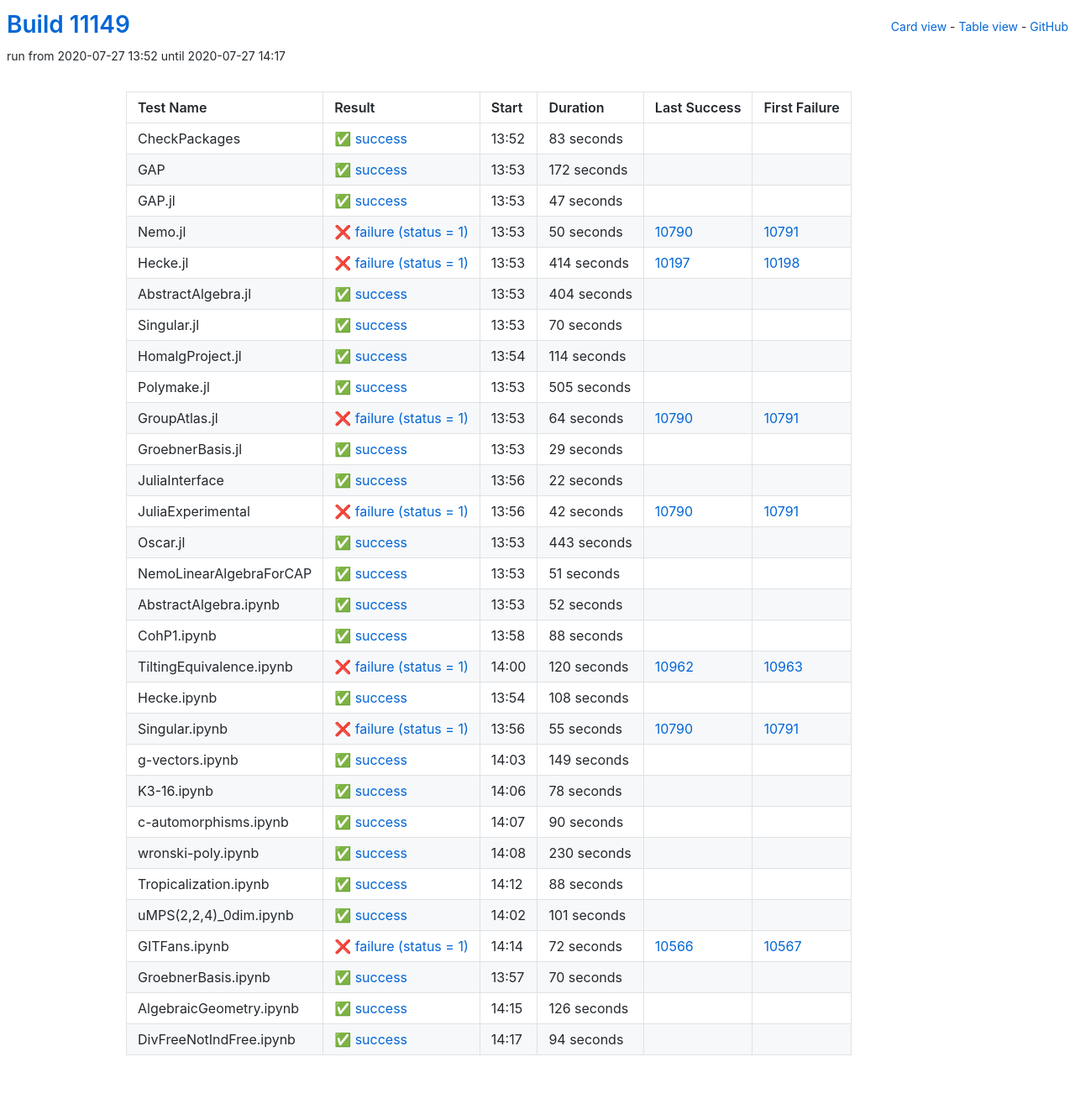
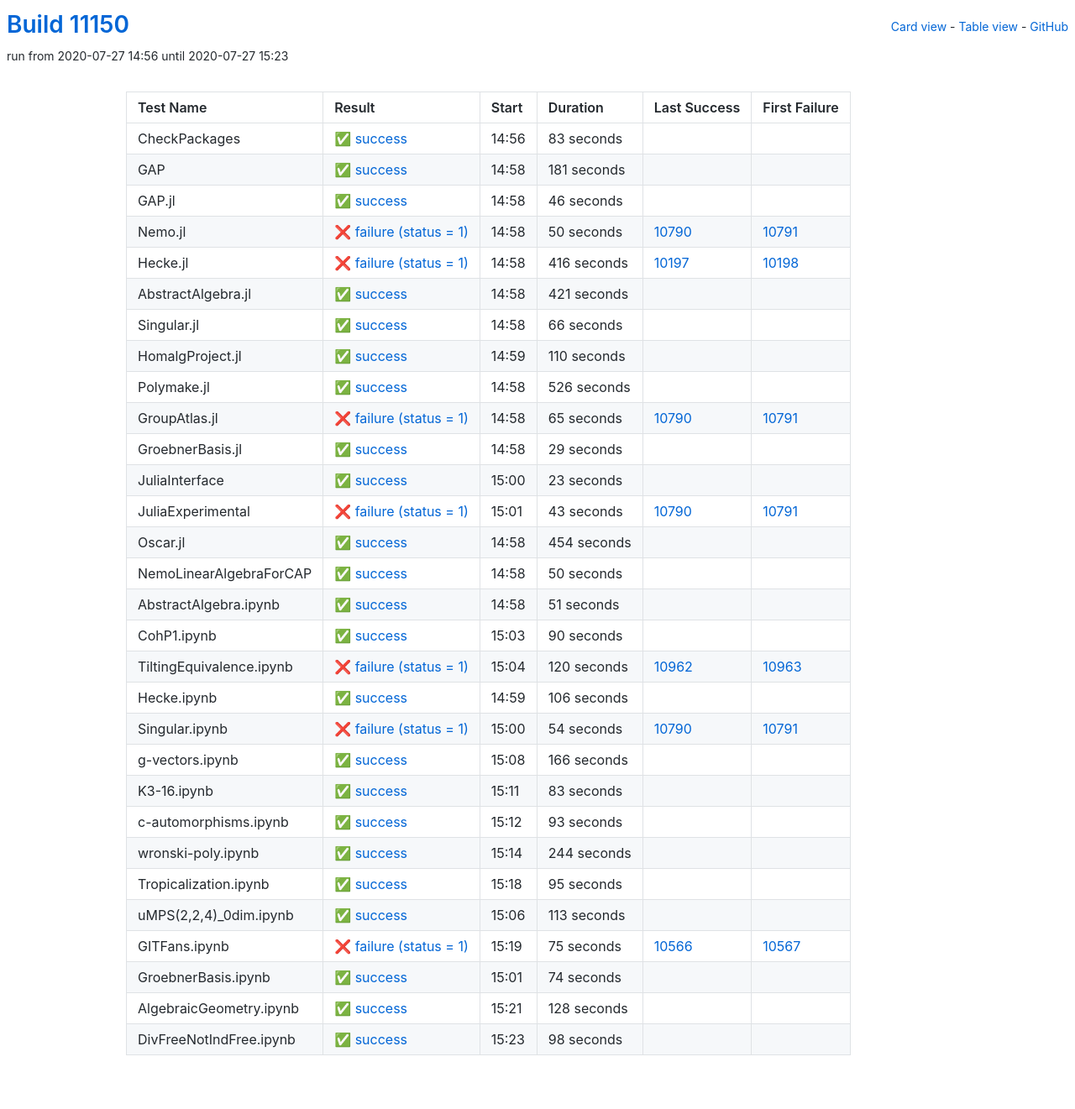
Before and after one commit to oscar-system/oscar-ci-status, a Jekyll site: the page built from table.html, in a window 1280 px wide. Shown: the whole page at 84% size. Built offline with Jekyll 4.4.1, drawn with Linux system fonts in a browser that asks for light colours.

Commit message:
Build #11150

```diff
--- a/_data/ci.yml
+++ b/_data/ci.yml
@@ -1,6 +1,6 @@
 ---
-build: 11149
-build_url: https://oscarci.mathematik.uni-kl.de/job/oscar/11149/
+build: 11150
+build_url: https://oscarci.mathematik.uni-kl.de/job/oscar/11150/
 job: oscar
 organization: oscar-system
 repo: oscar-ci-status
@@ -8,8 +8,8 @@
 tests:
 - name: CheckPackages
   id: checkpackages
-  log: https://oscarci.mathematik.uni-kl.de/job/oscar/11149/artifact/logs/build-11149/CheckPackages.log
-  start: 2020-07-27 13:52
+  log: https://oscarci.mathematik.uni-kl.de/job/oscar/11150/artifact/logs/build-11150/CheckPackages.log
+  start: 2020-07-27 14:56
   success: true
   exitcode: 0
   status: success
@@ -20,32 +20,32 @@
   first_failure_url:
 - name: GAP
   id: gap
-  log: https://oscarci.mathematik.uni-kl.de/job/oscar/11149/artifact/logs/build-11149/GAP.log
-  start: 2020-07-27 13:53
+  log: https://oscarci.mathematik.uni-kl.de/job/oscar/11150/artifact/logs/build-11150/GAP.log
+  start: 2020-07-27 14:58
   success: true
   exitcode: 0
   status: success
-  duration: 172
+  duration: 181
   last_success: false
   last_success_url:
   first_failure: false
   first_failure_url:
 - name: GAP.jl
   id: gap-jl
-  log: https://oscarci.mathematik.uni-kl.de/job/oscar/11149/artifact/logs/build-11149/GAP.jl.log
-  start: 2020-07-27 13:53
+  log: https://oscarci.mathematik.uni-kl.de/job/oscar/11150/artifact/logs/build-11150/GAP.jl.log
+  start: 2020-07-27 14:58
   success: true
   exitcode: 0
   status: success
-  duration: 47
+  duration: 46
   last_success: false
   last_success_url:
   first_failure: false
   first_failure_url:
 - name: Nemo.jl
   id: nemo-jl
-  log: https://oscarci.mathematik.uni-kl.de/job/oscar/11149/artifact/logs/build-11149/Nemo.jl.log
-  start: 2020-07-27 13:53
+  log: https://oscarci.mathematik.uni-kl.de/job/oscar/11150/artifact/logs/build-11150/Nemo.jl.log
+  start: 2020-07-27 14:58
   success: false
   exitcode: 1
   status: failure
@@ -56,80 +56,80 @@
   first_failure_url: https://oscarci.mathematik.uni-kl.de/job/oscar/10791/
 - name: Hecke.jl
   id: hecke-jl
-  log: https://oscarci.mathematik.uni-kl.de/job/oscar/11149/artifact/logs/build-11149/Hecke.jl.log
-  start: 2020-07-27 13:53
+  log: https://oscarci.mathematik.uni-kl.de/job/oscar/11150/artifact/logs/build-11150/Hecke.jl.log
+  start: 2020-07-27 14:58
   success: false
   exitcode: 1
   status: failure
-  duration: 414
+  duration: 416
   last_success: 10197
   last_success_url: https://oscarci.mathematik.uni-kl.de/job/oscar/10197/
   first_failure: 10198
   first_failure_url: https://oscarci.mathematik.uni-kl.de/job/oscar/10198/
 - name: AbstractAlgebra.jl
   id: abstractalgebra-jl
-  log: https://oscarci.mathematik.uni-kl.de/job/oscar/11149/artifact/logs/build-11149/AbstractAlgebra.jl.log
-  start: 2020-07-27 13:53
+  log: https://oscarci.mathematik.uni-kl.de/job/oscar/11150/artifact/logs/build-11150/AbstractAlgebra.jl.log
+  start: 2020-07-27 14:58
   success: true
   exitcode: 0
   status: success
-  duration: 404
+  duration: 421
   last_success: false
   last_success_url:
   first_failure: false
   first_failure_url:
 - name: Singular.jl
   id: singular-jl
-  log: https://oscarci.mathematik.uni-kl.de/job/oscar/11149/artifact/logs/build-11149/Singular.jl.log
-  start: 2020-07-27 13:53
+  log: https://oscarci.mathematik.uni-kl.de/job/oscar/11150/artifact/logs/build-11150/Singular.jl.log
+  start: 2020-07-27 14:58
   success: true
   exitcode: 0
   status: success
-  duration: 70
+  duration: 66
   last_success: false
   last_success_url:
   first_failure: false
   first_failure_url:
 - name: HomalgProject.jl
   id: homalgproject-jl
-  log: https://oscarci.mathematik.uni-kl.de/job/oscar/11149/artifact/logs/build-11149/HomalgProject.jl.log
-  start: 2020-07-27 13:54
+  log: https://oscarci.mathematik.uni-kl.de/job/oscar/11150/artifact/logs/build-11150/HomalgProject.jl.log
+  start: 2020-07-27 14:59
   success: true
   exitcode: 0
   status: success
-  duration: 114
+  duration: 110
   last_success: false
   last_success_url:
   first_failure: false
   first_failure_url:
 - name: Polymake.jl
   id: polymake-jl
-  log: https://oscarci.mathematik.uni-kl.de/job/oscar/11149/artifact/logs/build-11149/Polymake.jl.log
-  start: 2020-07-27 13:53
+  log: https://oscarci.mathematik.uni-kl.de/job/oscar/11150/artifact/logs/build-11150/Polymake.jl.log
+  start: 2020-07-27 14:58
   success: true
   exitcode: 0
   status: success
-  duration: 505
+  duration: 526
   last_success: false
   last_success_url:
   first_failure: false
   first_failure_url:
 - name: GroupAtlas.jl
   id: groupatlas-jl
-  log: https://oscarci.mathematik.uni-kl.de/job/oscar/11149/artifact/logs/build-11149/GroupAtlas.jl.log
-  start: 2020-07-27 13:53
+  log: https://oscarci.mathematik.uni-kl.de/job/oscar/11150/artifact/logs/build-11150/GroupAtlas.jl.log
+  start: 2020-07-27 14:58
   success: false
   exitcode: 1
   status: failure
-  duration: 64
+  duration: 65
   last_success: 10790
   last_success_url: https://oscarci.mathematik.uni-kl.de/job/oscar/10790/
   first_failure: 10791
   first_failure_url: https://oscarci.mathematik.uni-kl.de/job/oscar/10791/
 - name: GroebnerBasis.jl
   id: groebnerbasis-jl
-  log: https://oscarci.mathematik.uni-kl.de/job/oscar/11149/artifact/logs/build-11149/GroebnerBasis.jl.log
-  start: 2020-07-27 13:53
+  log: https://oscarci.mathematik.uni-kl.de/job/oscar/11150/artifact/logs/build-11150/GroebnerBasis.jl.log
+  start: 2020-07-27 14:58
   success: true
   exitcode: 0
   status: success
@@ -140,44 +140,56 @@
   first_failure_url:
 - name: JuliaInterface
   id: juliainterface
-  log: https://oscarci.mathematik.uni-kl.de/job/oscar/11149/artifact/logs/build-11149/JuliaInterface.log
-  start: 2020-07-27 13:56
+  log: https://oscarci.mathematik.uni-kl.de/job/oscar/11150/artifact/logs/build-11150/JuliaInterface.log
+  start: 2020-07-27 15:00
   success: true
   exitcode: 0
   status: success
-  duration: 22
+  duration: 23
   last_success: false
   last_success_url:
   first_failure: false
   first_failure_url:
 - name: JuliaExperimental
   id: juliaexperimental
-  log: https://oscarci.mathematik.uni-kl.de/job/oscar/11149/artifact/logs/build-11149/JuliaExperimental.log
-  start: 2020-07-27 13:56
+  log: https://oscarci.mathematik.uni-kl.de/job/oscar/11150/artifact/logs/build-11150/JuliaExperimental.log
+  start: 2020-07-27 15:01
   success: false
   exitcode: 1
   status: failure
-  duration: 42
+  duration: 43
   last_success: 10790
   last_success_url: https://oscarci.mathematik.uni-kl.de/job/oscar/10790/
   first_failure: 10791
   first_failure_url: https://oscarci.mathematik.uni-kl.de/job/oscar/10791/
 - name: Oscar.jl
   id: oscar-jl
-  log: https://oscarci.mathematik.uni-kl.de/job/oscar/11149/artifact/logs/build-11149/Oscar.jl.log
-  start: 2020-07-27 13:53
+  log: https://oscarci.mathematik.uni-kl.de/job/oscar/11150/artifact/logs/build-11150/Oscar.jl.log
+  start: 2020-07-27 14:58
   success: true
   exitcode: 0
   status: success
-  duration: 443
+  duration: 454
   last_success: false
   last_success_url:
   first_failure: false
   first_failure_url:
 - name: NemoLinearAlgebraForCAP
   id: nemolinearalgebraforcap
-  log: https://oscarci.mathematik.uni-kl.de/job/oscar/11149/artifact/logs/build-11149/NemoLinearAlgebraForCAP.log
-  start: 2020-07-27 13:53
+  log: https://oscarci.mathematik.uni-kl.de/job/oscar/11150/artifact/logs/build-11150/NemoLinearAlgebraForCAP.log
+  start: 2020-07-27 14:58
+  success: true
+  exitcode: 0
+  status: success
+  duration: 50
+  last_success: false
+  last_success_url:
+  first_failure: false
+  first_failure_url:
+- name: AbstractAlgebra.ipynb
+  id: abstractalgebra-ipynb
+  log: https://oscarci.mathematik.uni-kl.de/job/oscar/11150/artifact/logs/build-11150/AbstractAlgebra.ipynb.log
+  start: 2020-07-27 14:58
   success: true
   exitcode: 0
   status: success
@@ -186,34 +198,22 @@
   last_success_url:
   first_failure: false
   first_failure_url:
-- name: AbstractAlgebra.ipynb
-  id: abstractalgebra-ipynb
-  log: https://oscarci.mathematik.uni-kl.de/job/oscar/11149/artifact/logs/build-11149/AbstractAlgebra.ipynb.log
-  start: 2020-07-27 13:53
+- name: CohP1.ipynb
+  id: cohp1-ipynb
+  log: https://oscarci.mathematik.uni-kl.de/job/oscar/11150/artifact/logs/build-11150/CohP1.ipynb.log
+  start: 2020-07-27 15:03
   success: true
   exitcode: 0
   status: success
-  duration: 52
-  last_success: false
-  last_success_url:
-  first_failure: false
-  first_failure_url:
-- name: CohP1.ipynb
-  id: cohp1-ipynb
-  log: https://oscarci.mathematik.uni-kl.de/job/oscar/11149/artifact/logs/build-11149/CohP1.ipynb.log
-  start: 2020-07-27 13:58
-  success: true
-  exitcode: 0
-  status: success
-  duration: 88
+  duration: 90
   last_success: false
   last_success_url:
   first_failure: false
   first_failure_url:
 - name: TiltingEquivalence.ipynb
   id: tiltingequivalence-ipynb
-  log: https://oscarci.mathematik.uni-kl.de/job/oscar/11149/artifact/logs/build-11149/TiltingEquivalence.ipynb.log
-  start: 2020-07-27 14:00
+  log: https://oscarci.mathematik.uni-kl.de/job/oscar/11150/artifact/logs/build-11150/TiltingEquivalence.ipynb.log
+  start: 2020-07-27 15:04
   success: false
   exitcode: 1
   status: failure
@@ -224,144 +224,144 @@
   first_failure_url: https://oscarci.mathematik.uni-kl.de/job/oscar/10963/
 - name: Hecke.ipynb
   id: hecke-ipynb
-  log: https://oscarci.mathematik.uni-kl.de/job/oscar/11149/artifact/logs/build-11149/Hecke.ipynb.log
-  start: 2020-07-27 13:54
+  log: https://oscarci.mathematik.uni-kl.de/job/oscar/11150/artifact/logs/build-11150/Hecke.ipynb.log
+  start: 2020-07-27 14:59
   success: true
   exitcode: 0
   status: success
-  duration: 108
+  duration: 106
   last_success: false
   last_success_url:
   first_failure: false
   first_failure_url:
 - name: Singular.ipynb
   id: singular-ipynb
-  log: https://oscarci.mathematik.uni-kl.de/job/oscar/11149/artifact/logs/build-11149/Singular.ipynb.log
-  start: 2020-07-27 13:56
+  log: https://oscarci.mathematik.uni-kl.de/job/oscar/11150/artifact/logs/build-11150/Singular.ipynb.log
+  start: 2020-07-27 15:00
   success: false
   exitcode: 1
   status: failure
-  duration: 55
+  duration: 54
   last_success: 10790
   last_success_url: https://oscarci.mathematik.uni-kl.de/job/oscar/10790/
   first_failure: 10791
   first_failure_url: https://oscarci.mathematik.uni-kl.de/job/oscar/10791/
 - name: g-vectors.ipynb
   id: g-vectors-ipynb
-  log: https://oscarci.mathematik.uni-kl.de/job/oscar/11149/artifact/logs/build-11149/g-vectors.ipynb.log
-  start: 2020-07-27 14:03
+  log: https://oscarci.mathematik.uni-kl.de/job/oscar/11150/artifact/logs/build-11150/g-vectors.ipynb.log
+  start: 2020-07-27 15:08
   success: true
   exitcode: 0
   status: success
-  duration: 149
+  duration: 166
   last_success: false
   last_success_url:
   first_failure: false
   first_failure_url:
 - name: K3-16.ipynb
   id: k3-16-ipynb
-  log: https://oscarci.mathematik.uni-kl.de/job/oscar/11149/artifact/logs/build-11149/K3-16.ipynb.log
-  start: 2020-07-27 14:06
+  log: https://oscarci.mathematik.uni-kl.de/job/oscar/11150/artifact/logs/build-11150/K3-16.ipynb.log
+  start: 2020-07-27 15:11
   success: true
   exitcode: 0
   status: success
-  duration: 78
+  duration: 83
   last_success: false
   last_success_url:
   first_failure: false
   first_failure_url:
 - name: c-automorphisms.ipynb
   id: c-automorphisms-ipynb
-  log: https://oscarci.mathematik.uni-kl.de/job/oscar/11149/artifact/logs/build-11149/c-automorphisms.ipynb.log
-  start: 2020-07-27 14:07
+  log: https://oscarci.mathematik.uni-kl.de/job/oscar/11150/artifact/logs/build-11150/c-automorphisms.ipynb.log
+  start: 2020-07-27 15:12
   success: true
   exitcode: 0
   status: success
-  duration: 90
+  duration: 93
   last_success: false
   last_success_url:
   first_failure: false
   first_failure_url:
 - name: wronski-poly.ipynb
   id: wronski-poly-ipynb
-  log: https://oscarci.mathematik.uni-kl.de/job/oscar/11149/artifact/logs/build-11149/wronski-poly.ipynb.log
-  start: 2020-07-27 14:08
+  log: https://oscarci.mathematik.uni-kl.de/job/oscar/11150/artifact/logs/build-11150/wronski-poly.ipynb.log
+  start: 2020-07-27 15:14
   success: true
   exitcode: 0
   status: success
-  duration: 230
+  duration: 244
   last_success: false
   last_success_url:
   first_failure: false
   first_failure_url:
 - name: Tropicalization.ipynb
   id: tropicalization-ipynb
-  log: https://oscarci.mathematik.uni-kl.de/job/oscar/11149/artifact/logs/build-11149/Tropicalization.ipynb.log
-  start: 2020-07-27 14:12
+  log: https://oscarci.mathematik.uni-kl.de/job/oscar/11150/artifact/logs/build-11150/Tropicalization.ipynb.log
+  start: 2020-07-27 15:18
   success: true
   exitcode: 0
   status: success
-  duration: 88
+  duration: 95
   last_success: false
   last_success_url:
   first_failure: false
   first_failure_url:
 - name: uMPS(2,2,4)_0dim.ipynb
   id: umps-2-2-4-0dim-ipynb
-  log: https://oscarci.mathematik.uni-kl.de/job/oscar/11149/artifact/logs/build-11149/uMPS-2-2-4-_0dim.ipynb.log
-  start: 2020-07-27 14:02
+  log: https://oscarci.mathematik.uni-kl.de/job/oscar/11150/artifact/logs/build-11150/uMPS-2-2-4-_0dim.ipynb.log
+  start: 2020-07-27 15:06
   success: true
   exitcode: 0
   status: success
-  duration: 101
+  duration: 113
   last_success: false
   last_success_url:
   first_failure: false
   first_failure_url:
 - name: GITFans.ipynb
   id: gitfans-ipynb
-  log: https://oscarci.mathematik.uni-kl.de/job/oscar/11149/artifact/logs/build-11149/GITFans.ipynb.log
-  start: 2020-07-27 14:14
+  log: https://oscarci.mathematik.uni-kl.de/job/oscar/11150/artifact/logs/build-11150/GITFans.ipynb.log
+  start: 2020-07-27 15:19
   success: false
   exitcode: 1
   status: failure
-  duration: 72
+  duration: 75
   last_success: 10566
   last_success_url: https://oscarci.mathematik.uni-kl.de/job/oscar/10566/
   first_failure: 10567
   first_failure_url: https://oscarci.mathematik.uni-kl.de/job/oscar/10567/
 - name: GroebnerBasis.ipynb
   id: groebnerbasis-ipynb
-  log: https://oscarci.mathematik.uni-kl.de/job/oscar/11149/artifact/logs/build-11149/GroebnerBasis.ipynb.log
-  start: 2020-07-27 13:57
+  log: https://oscarci.mathematik.uni-kl.de/job/oscar/11150/artifact/logs/build-11150/GroebnerBasis.ipynb.log
+  start: 2020-07-27 15:01
   success: true
   exitcode: 0
   status: success
-  duration: 70
+  duration: 74
   last_success: false
   last_success_url:
   first_failure: false
   first_failure_url:
 - name: AlgebraicGeometry.ipynb
   id: algebraicgeometry-ipynb
-  log: https://oscarci.mathematik.uni-kl.de/job/oscar/11149/artifact/logs/build-11149/AlgebraicGeometry.ipynb.log
-  start: 2020-07-27 14:15
+  log: https://oscarci.mathematik.uni-kl.de/job/oscar/11150/artifact/logs/build-11150/AlgebraicGeometry.ipynb.log
+  start: 2020-07-27 15:21
   success: true
   exitcode: 0
   status: success
-  duration: 126
+  duration: 128
   last_success: false
   last_success_url:
   first_failure: false
   first_failure_url:
 - name: DivFreeNotIndFree.ipynb
   id: divfreenotindfree-ipynb
-  log: https://oscarci.mathematik.uni-kl.de/job/oscar/11149/artifact/logs/build-11149/DivFreeNotIndFree.ipynb.log
-  start: 2020-07-27 14:17
+  log: https://oscarci.mathematik.uni-kl.de/job/oscar/11150/artifact/logs/build-11150/DivFreeNotIndFree.ipynb.log
+  start: 2020-07-27 15:23
   success: true
   exitcode: 0
   status: success
-  duration: 94
+  duration: 98
   last_success: false
   last_success_url:
   first_failure: false
```
Also changed, not shown: README.md.
